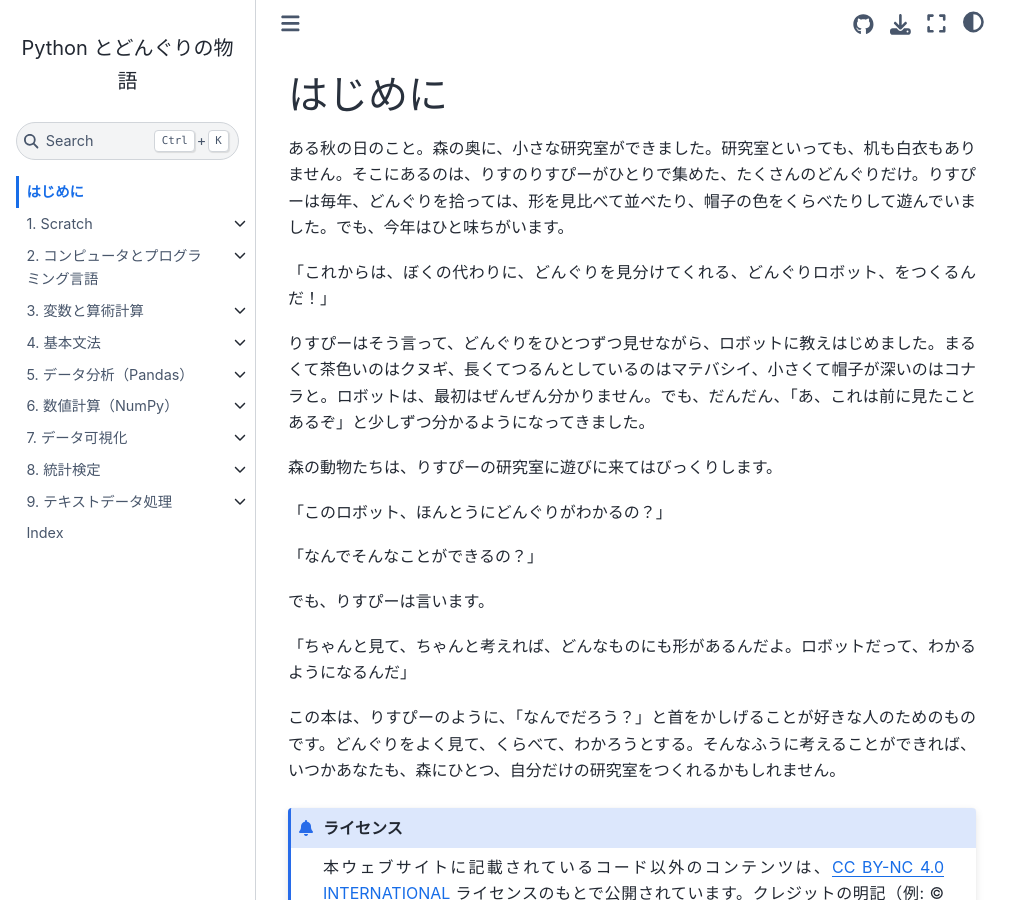
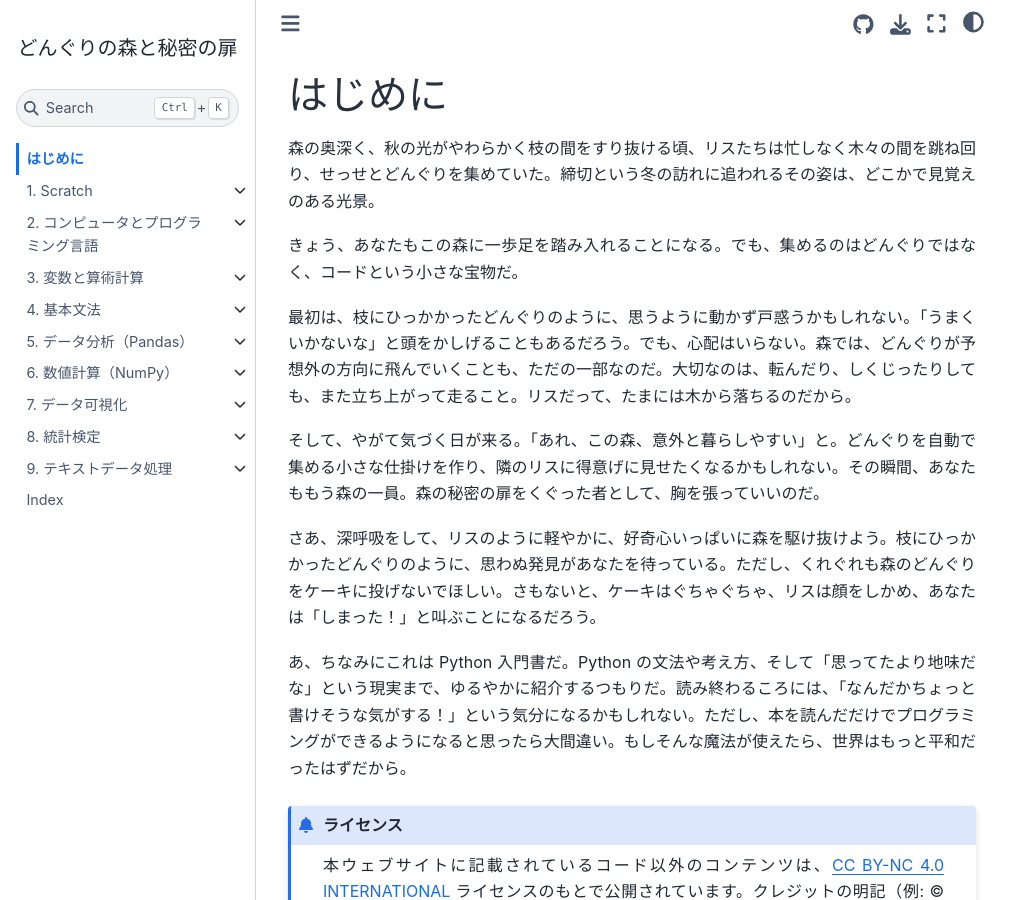
Before and after one commit to biopapyrus/py, a Jupyter Book: the page built from docs/index.md, in a window 1280 px wide and 900 px high. Shown: the whole window, without its empty margins (0-1031 px from the left). Built offline with Jupyter Book 1.0.4 settings and Sphinx 7.4.7 and the Sphinx Book theme 1.1.4, drawn with Linux system fonts in a browser that asks for light colours; pages that are not in the unit, such as notebooks, are missing from menus; comment, search, counter and statistics services are not loaded.

Commit message:
[update] Update preface.

````diff
--- a/docs/_config.yml
+++ b/docs/_config.yml
@@ -1,4 +1,4 @@
-title: Python とどんぐりの物語
+title: どんぐりの森と秘密の扉
 language: ja
 author: Jianqiang Sun
 copyright: '2025'
--- a/docs/index.md
+++ b/docs/index.md
@@ -1,22 +1,16 @@
 # はじめに
 
-ある秋の日のこと。森の奥に、小さな研究室ができました。研究室といっても、机も白衣もありません。そこにあるのは、りすのりすぴーがひとりで集めた、たくさんのどんぐりだけ。りすぴーは毎年、どんぐりを拾っては、形を見比べて並べたり、帽子の色をくらべたりして遊んでいました。でも、今年はひと味ちがいます。
+森の奥深く、秋の光がやわらかく枝の間をすり抜ける頃、リスたちは忙しなく木々の間を跳ね回り、せっせとどんぐりを集めていた。締切という冬の訪れに追われるその姿は、どこかで見覚えのある光景。
 
-「これからは、ぼくの代わりに、どんぐりを見分けてくれる、どんぐりロボット、をつくるんだ！」
+きょう、あなたもこの森に一歩足を踏み入れることになる。でも、集めるのはどんぐりではなく、コードという小さな宝物だ。
 
-りすぴーはそう言って、どんぐりをひとつずつ見せながら、ロボットに教えはじめました。まるくて茶色いのはクヌギ、長くてつるんとしているのはマテバシイ、小さくて帽子が深いのはコナラと。ロボットは、最初はぜんぜん分かりません。でも、だんだん、「あ、これは前に見たことあるぞ」と少しずつ分かるようになってきました。
+最初は、枝にひっかかったどんぐりのように、思うように動かず戸惑うかもしれない。「うまくいかないな」と頭をかしげることもあるだろう。でも、心配はいらない。森では、どんぐりが予想外の方向に飛んでいくことも、ただの一部なのだ。大切なのは、転んだり、しくじったりしても、また立ち上がって走ること。リスだって、たまには木から落ちるのだから。
 
-森の動物たちは、りすぴーの研究室に遊びに来てはびっくりします。
+そして、やがて気づく日が来る。「あれ、この森、意外と暮らしやすい」と。どんぐりを自動で集める小さな仕掛けを作り、隣のリスに得意げに見せたくなるかもしれない。その瞬間、あなたももう森の一員。森の秘密の扉をくぐった者として、胸を張っていいのだ。
 
-「このロボット、ほんとうにどんぐりがわかるの？」
+さあ、深呼吸をして、リスのように軽やかに、好奇心いっぱいに森を駆け抜けよう。枝にひっかかったどんぐりのように、思わぬ発見があなたを待っている。ただし、くれぐれも森のどんぐりをケーキに投げないでほしい。さもないと、ケーキはぐちゃぐちゃ、リスは顔をしかめ、あなたは「しまった！」と叫ぶことになるだろう。
 
-「なんでそんなことができるの？」
-
-でも、りすぴーは言います。
-
-「ちゃんと見て、ちゃんと考えれば、どんなものにも形があるんだよ。ロボットだって、わかるようになるんだ」
-
-この本は、りすぴーのように、「なんでだろう？」と首をかしげることが好きな人のためのものです。どんぐりをよく見て、くらべて、わかろうとする。そんなふうに考えることができれば、いつかあなたも、森にひとつ、自分だけの研究室をつくれるかもしれません。
+あ、ちなみにこれは Python 入門書だ。Python の文法や考え方、そして「思ってたより地味だな」という現実まで、ゆるやかに紹介するつもりだ。読み終わるころには、「なんだかちょっと書けそうな気がする！」という気分になるかもしれない。ただし、本を読んだだけでプログラミングができるようになると思ったら大間違い。もしそんな魔法が使えたら、世界はもっと平和だったはずだから。
 
 
 ```{admonition} ライセンス
````
Also changed, not shown: README.md (+27 -2 lines).
